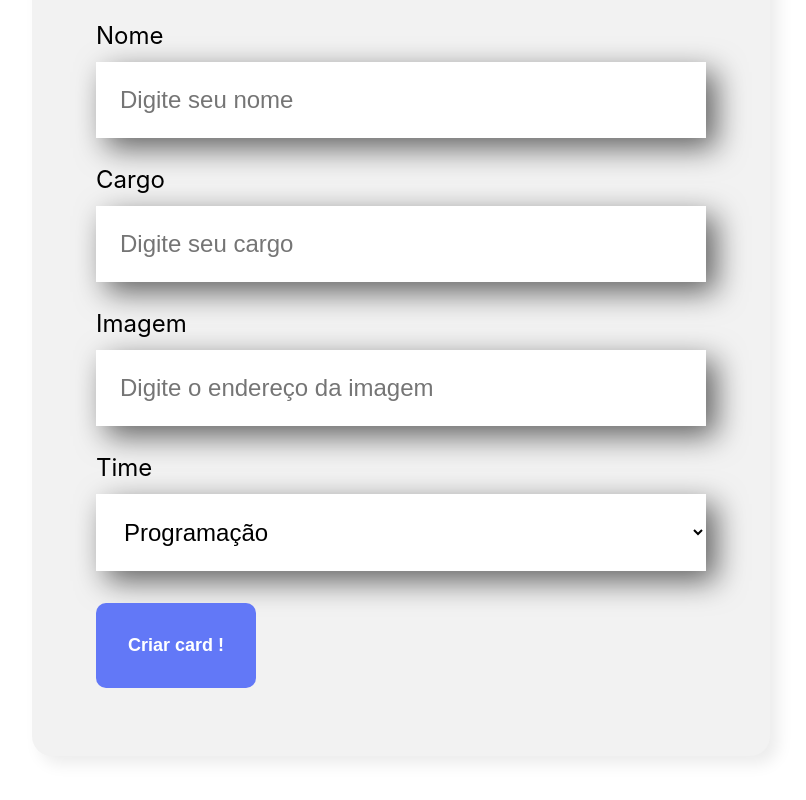
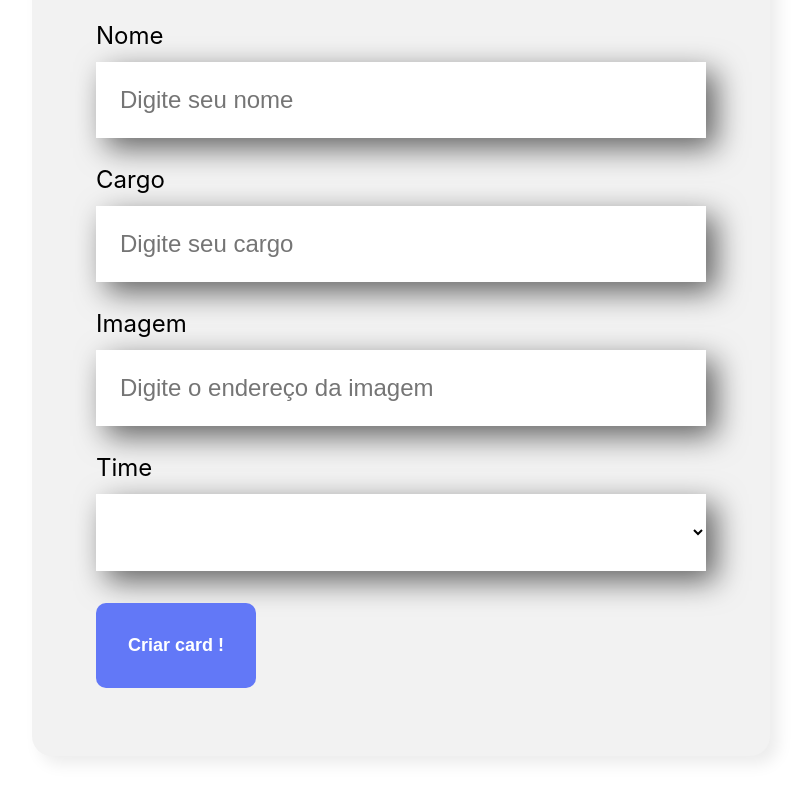
Before and after one commit to leomillan22/Organo-alura, a React (Vite) app in the folder organo-alura/: page / in a window 1280 px wide. Shown: the part 678-1478 px from the top of the page, without its empty margins (239-1045 px from the left). Built offline with nearby package versions, Linux system fonts and the light colour scheme.

Commit message:
Detalhes finais

```diff
--- a/organo-alura/src/componentes/Colaborador/index.jsx
+++ b/organo-alura/src/componentes/Colaborador/index.jsx
@@ -1,9 +1,9 @@
 import './Colaborador.css'
 
-const Colaborador = ({nome, imagem, cargo}) => {
+const Colaborador = ({nome, imagem, cargo, corDeFundo}) => {
     return (
         <div className='colaborador'>
-            <div className='cabecalho'>
+            <div className='cabecalho' style={{backgroundColor: corDeFundo}}>
                 <img src={imagem} alt={nome} />
             </div>
             <div className='rodape'>
--- a/organo-alura/src/componentes/Formulario/index.jsx
+++ b/organo-alura/src/componentes/Formulario/index.jsx
@@ -20,7 +20,12 @@
             imagem,
             time
         })
+        setNome('')
+        setCargo('')
+        setImagem('')
+        setTime('')
     }
+
     return (
         <section className='formulario'>
             <form onSubmit={aoSalvar}>
--- a/organo-alura/src/componentes/ListaSuspensa/index.jsx
+++ b/organo-alura/src/componentes/ListaSuspensa/index.jsx
@@ -4,8 +4,13 @@
    return(
     <div className="lista-suspensa">
         <label>{props.label}</label>
-        <select onChange={evento => props.aoAlterado(evento.target.value)} required={props.obrigatorio} value={props.value}>
-            {props.itens.map(item => <option key={item}> {item} </option>)}
+        <select onChange={evento => props.aoAlterado(evento.target.value)} required={props.obrigatorio} value={props.valor}>
+            <option value=""></option>
+            {props.itens.map(item => {
+                return(
+                <option key={item}> {item} </option>
+                )
+            })}
         </select>
     </div>
    )
--- a/organo-alura/src/componentes/Time/index.jsx
+++ b/organo-alura/src/componentes/Time/index.jsx
@@ -8,7 +8,7 @@
         props.colaboradores.length > 0 ? <section className='time' style={{ backgroundColor: props.corSecundaria}}>
             <h3 style={{borderColor: props.corPrimaria}}>{props.nome}</h3>
             <div className='colaboradores'>
-                {props.colaboradores.map(colaborador => <Colaborador key={colaborador.nome} nome={colaborador.nome} cargo={colaborador.cargo} imagem={colaborador.imagem}/>)}
+                {props.colaboradores.map(colaborador => <Colaborador corDeFundo={props.corPrimaria} key={colaborador.nome} nome={colaborador.nome} cargo={colaborador.cargo} imagem={colaborador.imagem}/>)}
             </div>
         </section>
         : ''
```
